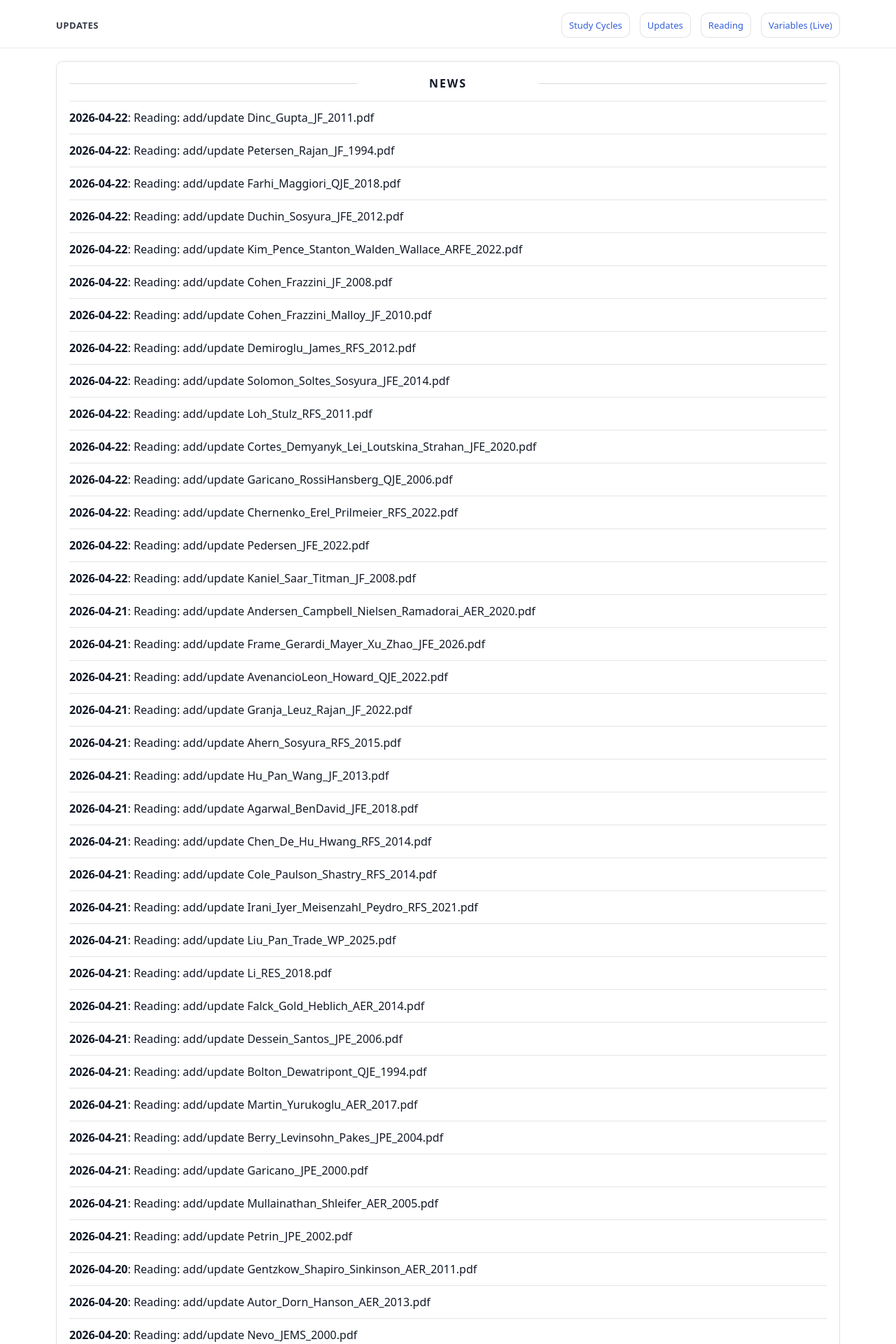
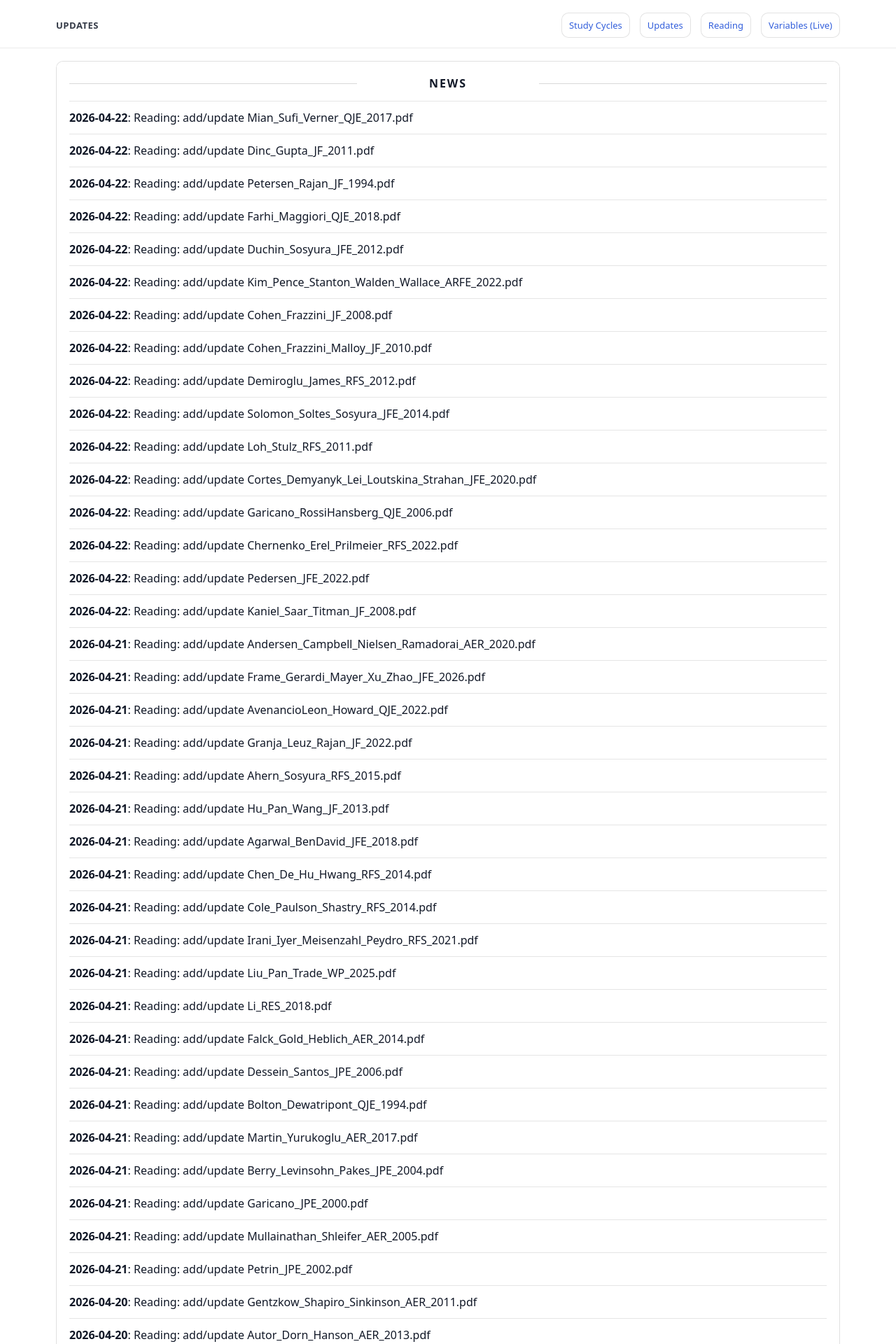
Before and after one commit to yaxinzn/study-archive, a Jekyll site: the page built from updates/index.md, in a window 1280 px wide. Shown: the top 1920 px of the page at 70% size. Built offline with Jekyll 4.4.1, drawn with Linux system fonts in a browser that asks for light colours; some of the changed text lies outside the part shown.

Commit message:
chore: update NEWS feed

```diff
--- a/_data/news.yml
+++ b/_data/news.yml
@@ -1,4 +1,7 @@
 # Auto-generated update history (sorted newest -> oldest). Do not edit manually.
+- ts: "1776857354"
+  date: "2026-04-22"
+  title: "Reading: add/update Mian_Sufi_Verner_QJE_2017.pdf"
 - ts: "1776856989"
   date: "2026-04-22"
   title: "Reading: add/update Dinc_Gupta_JF_2011.pdf"
```
